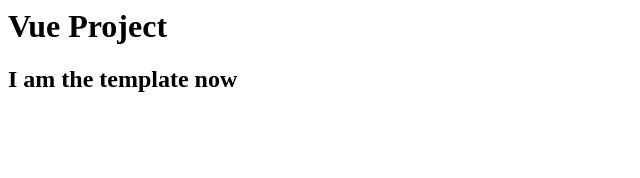
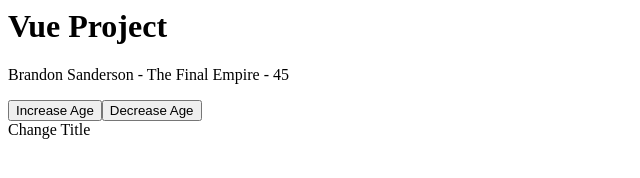
Before and after one commit to LinusMjorn/VueProject, a plain HTML site: page index.html in a window 1280 px wide. Shown: the whole page, without its empty margins (0-640 px from the left). Drawn offline with nearby package versions, Linux system fonts and the light colour scheme.

Commit message:
data and one method added

```diff
--- a/app.js
+++ b/app.js
@@ -1,6 +1,17 @@
 const app = Vue.createApp({
+    data(){
+        return {
+            title: "The Final Empire",
+            age: 45,
+            author: "Brandon Sanderson"
 
-//template:'<h2> I am the template </h2>'
+        }
+    },
+    methods:{
+        changeTitle(title){
+            this.title = title
+        }
+    }
 
 })
 
--- a/index.html
+++ b/index.html
@@ -10,7 +10,13 @@
 
 
     <div id="app">
-        <h2> I am the template now</h2>
+        <p>{{author}} - {{title}} - {{age}}</p>
+
+        <button v-on:click="age++" >Increase Age</button>
+        <button v-on:click="age--" >Decrease Age</button>
+        <div @click="changeTitle('Oathbringer')" > Change Title</div>
+
+
     </div>
     <script src="app.js"></script>
 </body>
```
